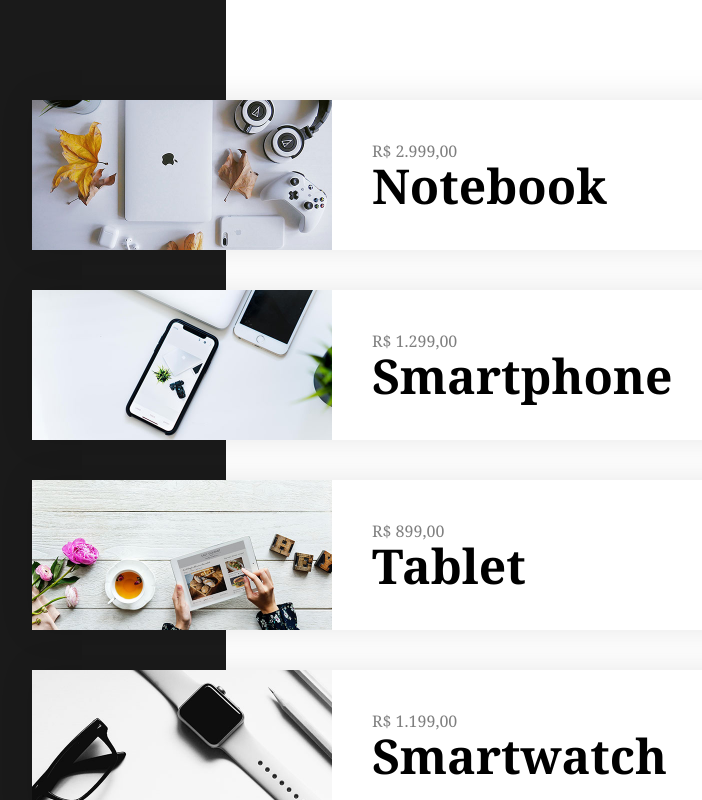
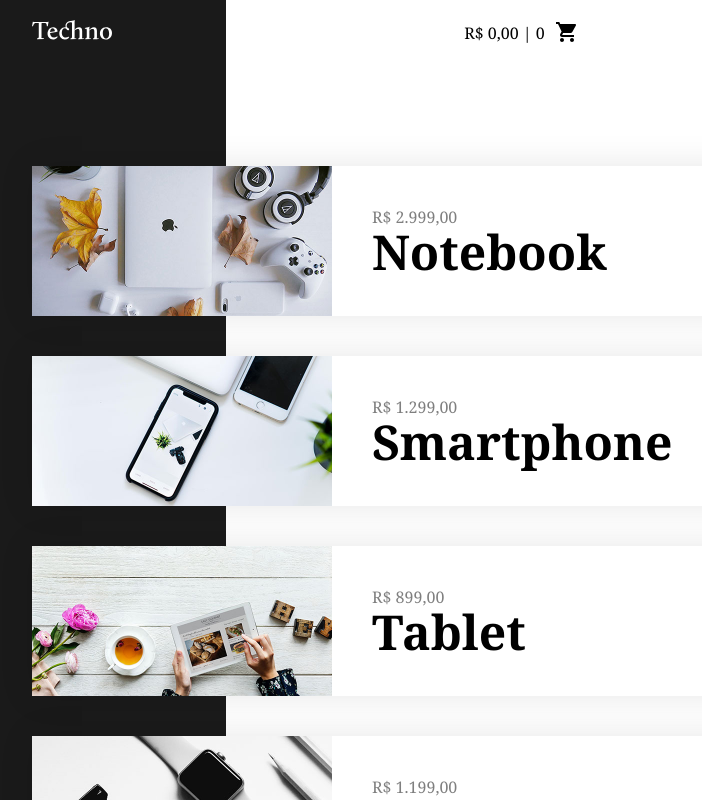
Before and after one commit to KamilydosSantos/techno, a Vue app: page / in a window 1280 px wide. Shown: the top 800 px of the page, without its empty margins (158-860 px from the left). Built offline with nearby package versions, Linux system fonts and the light colour scheme.

Commit message:
feat: add shopping cart

```diff
--- a/src/App.vue
+++ b/src/App.vue
@@ -1,15 +1,38 @@
 <template>
   <div id="app">
-    <section v-if="product" class="modal">
+    <header class="header">
+      <img src="./assets/techno.svg" alt="Techno" class="header__logo">
+      <div class="header__shopping-cart">
+        {{ totalShopping | priceFormatting }} | {{ shoppingCart.length }}
+      </div>
+      <ul>
+        <li v-for="(item, index) in shoppingCart">
+          <p>{{ item.name }}</p>
+          <button @click="removeItem(index)">X</button>
+        </li>
+      </ul>
+    </header>
+    <section class="products">
+      <div @click="openModal(product.id)" v-for="product in products" :key="product.id" class="products__product">
+        <img :src="product.img" :alt="product.nome" class="products__product__img">
+        <div class="products__product__info">
+          <span class="products__product__info__price">{{ product.price | priceFormatting }}</span>
+          <h2 class="products__product__info__title">{{ product.name }}</h2>
+        </div>
+      </div>
+    </section>
+    <section @click="closeModal" v-if="product" class="modal">
       <div class="modal__container">
         <div class="modal__container__img">
           <img :src="product.img" :alt="product.name">
         </div>
         <div class="modal__container__info">
+          <button @click="product = false" class="modal__container__info__close">X</button>
           <span class="modal__container__info__price">{{ product.price }}</span>
           <h2 class="modal__container__info__title">{{ product.name }}</h2>
           <p class="modal__container__info__description">{{ product.description }}</p>
-          <button class="modal__container__info__btn">Adicionar Item</button>
+          <button v-if="product.stock > 0" class="modal__container__info__btn" @click="addItem">Adicionar Item</button>
+          <button v-else class="modal__container__info__btn sold-off" disabled>Produto Esgotado</button>
         </div>
         <div class="modal__container__reviews">
           <h2 class="modal__container__reviews__title">Avaliações</h2>
@@ -20,16 +43,6 @@
 
             </li>
           </ul>
-        </div>
-      </div>
-    </section>
-
-    <section class="products">
-      <div @click="fetchProduct(product.id)" v-for="product in products" :key="product.id" class="products__product">
-        <img :src="product.img" :alt="product.nome" class="products__product__img">
-        <div class="products__product__info">
-          <span class="products__product__info__price">{{ product.price | priceFormatting }}</span>
-          <h2 class="products__product__info__title">{{ product.name }}</h2>
         </div>
       </div>
     </section>
@@ -46,11 +59,23 @@ export default {
     return {
       products: [],
       product: false,
+      shoppingCart: [],
     };
   },
   filters: {
     priceFormatting(value) {
       return value.toLocaleString("pt-BR", {style: "currency", currency: "BRL"});
+    }
+  },
+  computed: {
+    totalShopping() {
+      let total = 0;
+      if (this.shoppingCart.length) {
+        this.shoppingCart.forEach( item => {
+          total += item.price;
+        })
+      }
+      return total;
     }
   },
   methods: {
@@ -67,6 +92,26 @@ export default {
       .then(response => {
         this.product = response;
       })
+    },
+    openModal(id) {
+      this.fetchProduct(id);
+      window.scrollTo({
+        top: 0,
+        behavior: "smooth"
+      })
+    },
+    closeModal({target, currentTarget}) {
+      if (target === currentTarget) {
+        this.product = false;
+      }
+    },
+    addItem() {
+      this.product.stock--;
+      const {id, name, price} = this.product;
+      this.shoppingCart.push({id, name, price});
+    },
+    removeItem(index) {
+      this.shoppingCart.splice(index, 1);
     }
   },
   created() {
@@ -102,76 +147,26 @@ body{
   ul {
     list-style: none;
   }
-  .modal {
-    position: absolute;
-    top: 0;
-    left: 0;
-    width: 100%;
-    padding: 80px;
+  .header {
     display: flex;
-    flex-direction: column;
-    align-items: center;
-    &::before {
-      content: "";
-      position: fixed;
-      top: 0;
-      left: 0;
-      width: 100%;
-      height: 100vh;
-      background: rgba(0, 0, 0, .5);
+    justify-content: space-between;
+    max-width: 900px;
+    padding: 20px 0;
+    margin: 0 auto;
+    .header__logo {
+      width: 80px;
     }
-    .modal__container {
-      position: relative;
-      background: linear-gradient(to right, transparent 250px, #ffffff 250px);
-      z-index: 1;
-      display: grid;
-      align-items: end;
-      grid-gap: 50px;
-      padding: 50px 50px 50px 0;
-      .modal__container__img {
-        grid-column: 1;
-        box-shadow: 0 3px 4px rgba(0, 0, 0, .1), 0 4px 10px rgba(0, 0, 0, .2);
-        img {
-          max-width: 300px;
-          display: block;
-        }
-      }
-      .modal__container__info {
-        max-width: 600px;
-        grid-column: 2;
-        .modal__container__info__title {
-          font-size: 3rem;
-        }
-        .modal__container__info__btn {
-          margin-top: 80px;
-          background: #000000;
-          cursor: pointer;
-          color: #ffffff;
-          border: none;
-          font-size: 1rem;
-          padding: 10px 25px;
-          font-family: "Noto Serif";
-          &:active {
-            background: #808080;
-          }
-        }
-      }
-      .modal__container__reviews {
-        grid-column: 2;
-        .modal__container__reviews__title {
-          font-size: 1.75rem;
-        }
-        .modal__container__reviews__list__review {
-          border-bottom: 1px solid rgba(0, 0, 0, .1);
-          padding-bottom: 20px;
-          .modal__container__reviews__list__review__description {
-            color: rgba(0, 0, 0, .7);
-            margin: 20px 0 5px 0;
-          }
-          .modal__container__reviews__list__review__name {
-            font-weight: bold;
-          }
-        }
+    .header__shopping-cart {
+      display: flex;
+      align-items: center;
+      cursor: pointer;
+      &::after {
+        content: "";
+        display: inline-block;
+        background: url("./assets/carrinho.svg");
+        width: 25px;
+        height: 25px;
+        margin-left: 10px;
       }
     }
   }
@@ -200,5 +195,103 @@ body{
       }
     }
   }
+  .modal {
+    position: absolute;
+    top: 0;
+    left: 0;
+    width: 100%;
+    padding: 80px;
+    display: flex;
+    flex-direction: column;
+    align-items: center;
+    &::before {
+      content: "";
+      position: fixed;
+      top: 0;
+      left: 0;
+      width: 100%;
+      height: 100vh;
+      background: rgba(0, 0, 0, .5);
+    }
+    .modal__container {
+      position: relative;
+      background: linear-gradient(to right, transparent 250px, #ffffff 250px);
+      z-index: 1;
+      display: grid;
+      align-items: end;
+      grid-gap: 50px;
+      padding: 50px 50px 50px 0;
+      animation: fadeIn .3s forwards;
+      @keyframes fadeIn {
+        from {
+          transform: translate3D(50px, 0, 0);
+        }
+        to {
+          transform: translate3D(0px, 0, 0);
+        }
+      }
+      .modal__container__img {
+        grid-column: 1;
+        box-shadow: 0 3px 4px rgba(0, 0, 0, .1), 0 4px 10px rgba(0, 0, 0, .2);
+        img {
+          max-width: 300px;
+          display: block;
+        }
+      }
+      .modal__container__info {
+        max-width: 600px;
+        grid-column: 2;
+        .modal__container__info__close {
+          border-radius: 50%;
+          border: 2px solid #000000;
+          width: 40px;
+          height: 40px;
+          position: absolute;
+          top: -10px;
+          right: -10px;
+          font-size: 1rem;
+          background: #ffffff;
+          box-shadow: 0 3px 4px rgba(0, 0, 0, .1), 0 4px 10px rgba(0, 0, 0, .2);
+          cursor: pointer;
+        }
+        .modal__container__info__title {
+          font-size: 3rem;
+        }
+        .modal__container__info__btn {
+          margin-top: 80px;
+          background: #000000;
+          cursor: pointer;
+          color: #ffffff;
+          border: none;
+          font-size: 1rem;
+          padding: 10px 25px;
+          font-family: "Noto Serif";
+          &:active {
+            background: #808080;
+          }
+          &.sold-off {
+            background: #808080;
+          }
+        }
+      }
+      .modal__container__reviews {
+        grid-column: 2;
+        .modal__container__reviews__title {
+          font-size: 1.75rem;
+        }
+        .modal__container__reviews__list__review {
+          border-bottom: 1px solid rgba(0, 0, 0, .1);
+          padding-bottom: 20px;
+          .modal__container__reviews__list__review__description {
+            color: rgba(0, 0, 0, .7);
+            margin: 20px 0 5px 0;
+          }
+          .modal__container__reviews__list__review__name {
+            font-weight: bold;
+          }
+        }
+      }
+    }
+  }
 }
 </style>
```
